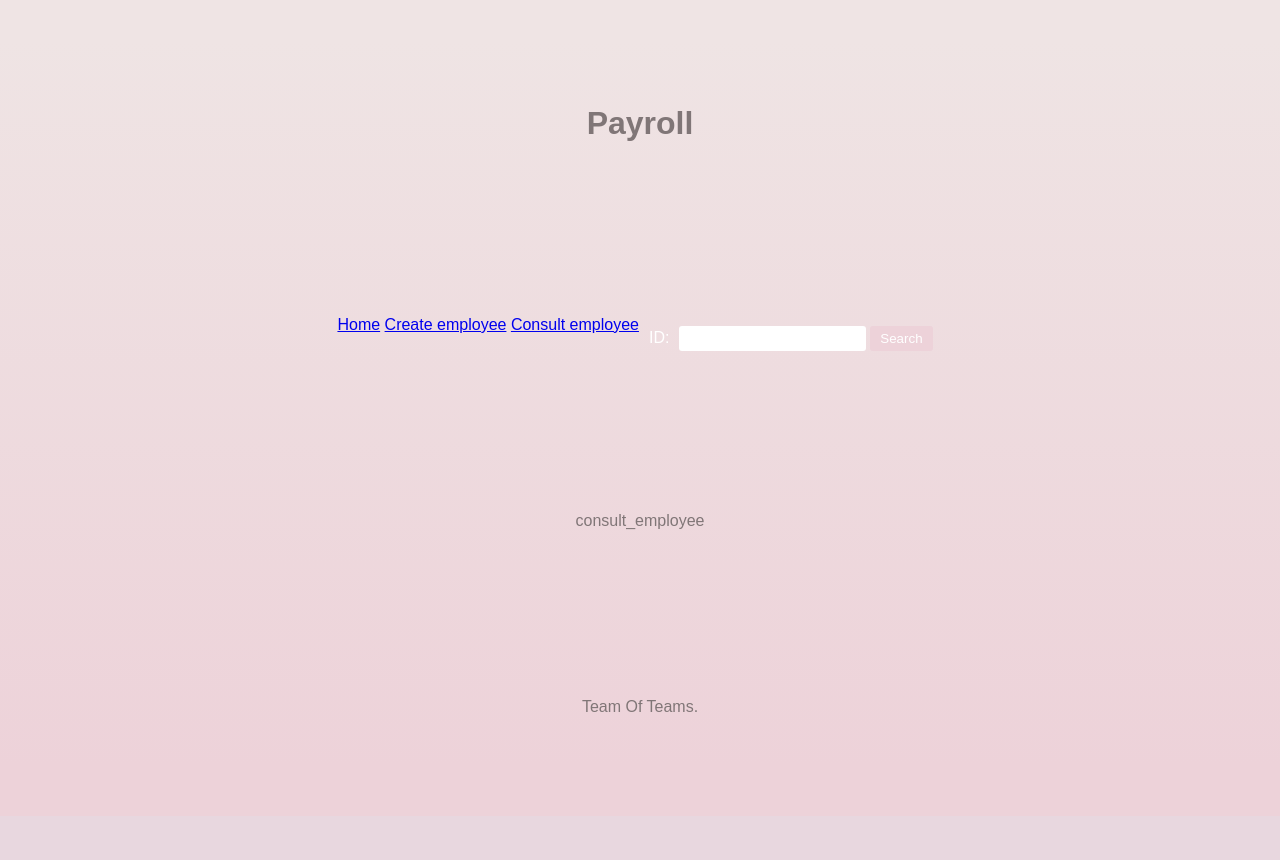
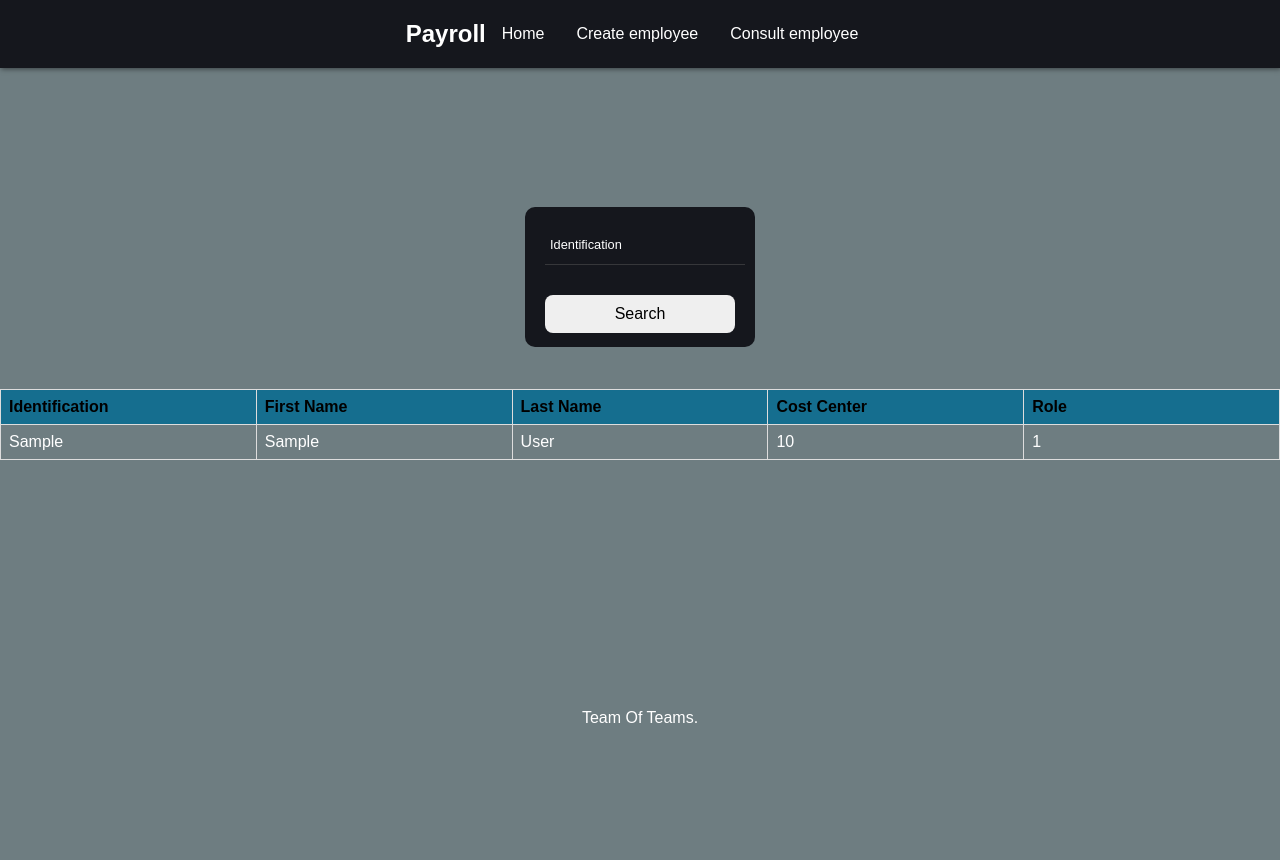
Before and after one commit to jfaponte403/payroll-web-aplication, a PHP site: page /index.php?page=consult_employee in a window 1280 px wide. Before the commit the page ends 712 px from the top, so only its background shows below. Run offline with PHP 8.4, Linux system fonts and the light colour scheme; tables that the repository leaves empty hold one stand-in row (values such as "Sample post").

Commit message:
[Quiles]: I made the adjustment to all the styles of the page and changed the colors

```diff
--- a/assets/css/styles.css
+++ b/assets/css/styles.css
@@ -1,22 +1,38 @@
-body{
+body {
     display: grid;
     place-items: center;
-    height: 100vh;
-    background: linear-gradient(0deg, #edd2d9 6%, #efe4e4 95%);
+    min-height: 100vh;
+    background-color: #6e7d81;
     font-family: Arial, Helvetica, sans-serif;
-    color: #807677;
+    color: white;
+    margin: 0;
+    padding-top: 60px;
 }
 
+/*navbar*/
+.navbar {
+    background-color: #15171d;
+    position: absolute;
+    top: 0;
+    left: 0;
+    right: 0;
+    display: flex;
+    justify-content: center;
+    align-items: center;
+    box-shadow: 1px 1px 5px rgba(0, 0, 0, .5);
+}
 
-.navbar {
-    background-color: #807677;
-    overflow: hidden;
+.header-container {
+    text-align: center;
+}
 
+.header-container > * {
+    display: inline-block;
+    vertical-align: middle;
+    margin: 0 10px;
 }
 
 .navbar a {
-    float: left;
-    display: block;
     color: white;
     text-align: center;
     padding: 14px 16px;
@@ -24,63 +40,143 @@ body{
 }
 
 .navbar a:hover {
-    background-color: #ddd;
-    color: #494949;
+    background-color: #00f0ff;
+    color: #0d3e52;
 }
-
-
-.search {
-    float: right;
-    margin: 10px;
-}
-
-.search form {
-    display: inline-block;
-}
-
-.search label {
-    color: white;
-    margin-right: 5px;
-}
-
-.search input[type="text"] {
-    padding: 5px;
-    border: none;
-    border-radius: 3px;
-}
-
-.search button {
-    background-color: #edd2d9;
-    color: white;
-    border: none;
-    border-radius: 3px;
-    padding: 5px 10px;
-    cursor: pointer;
-}
-
-.search button:hover {
-    background-color: #45a049;
-}
-
-
+/* table of employees */
 .custom-table {
     border-collapse: collapse;
     width: 100%;
-    margin-bottom: 20px;
     border-radius: 10px;
+    table-layout: fixed;
 }
-
 
 .custom-table td, .custom-table th {
     border: 1px solid #dddddd;
     text-align: left;
     padding: 8px;
+    overflow: hidden;
+    white-space: nowrap;
+    text-overflow: ellipsis;
 }
+
 .custom-table th {
-    background-color: #333;
-    color: white;
+    background-color: #156e8f;
+    color: black;
 }
 
 .custom-table .table-row:hover {
-    background-color: #333;
+    background-color: #0d3e52;
 }
+
+
+/* employee search */
+.init {
+    position: relative;
+    width: 190px;
+    height: 100px;
+    padding: 20px;
+    border-radius: 10px;
+    background: #15171d;
+    text-align: center;
+    font-size: .8rem;
+    top: 30px;
+    left: 50%;
+    transform: translateX(-50%);
+
+}
+.form_group {
+    position: relative;
+    --color: #5757577e ;
+}
+.form_input {
+    width: 100%;
+    background: none;
+    color: #706c6c;
+    font-size: 1rem;
+    padding: .6em .3em;
+    border: none;
+    outline: none;
+    border-bottom: 1px solid var(--color);
+}
+.form_input:focus + .form_label, .form_input:not(:placeholder-shown) + .form_label{
+    transform: translateY(-14px) scale(.8);
+    transform-origin: left top;
+    color: #00f0ff;
+}
+.form_label {
+    cursor: pointer;
+    position: absolute;
+    top: 0;
+    left: 5px;
+    transform: translateY(10px);
+    transition: transform .5s, color .3s;
+}
+
+.form_button {
+    position: relative;
+    width: 100%;
+    font-size: 1rem;
+    padding: 10px;
+    margin-top: 30px;
+    border: none;
+    border-radius: .5em;
+}
+
+/*form user*/
+.form-register-user {
+    width: 400px;
+    margin: 30px auto;
+    background: #070707;
+    border-radius: 10px;
+    padding: 20px;
+    box-shadow: 0 0 10px rgba(0, 0, 0, 0.1);
+
+}
+
+.form-register-user span {
+    display: block;
+    text-align: center;
+    font-size: 1.2rem;
+    margin-bottom: 20px;
+}
+
+.form-register-user label {
+    font-weight: bold;
+}
+
+.form-register-user input[type="text"],
+.form-register-user input[type="number"],
+.form-register-user select {
+    width: 100%;
+    padding: 10px;
+    margin-bottom: 15px;
+    border: none;
+    border-bottom: 1px solid #ccc;
+    background: transparent;
+}
+
+.form-register-user button {
+    width: 100%;
+    padding: 10px;
+    background: #15171d;
+    color: white;
+    border: none;
+    border-radius: 5px;
+    cursor: pointer;
+}
+
+.form-register-user button:hover {
+    background: #00f0ff;
+}
+
+
+.form-register-user select {
+    appearance: none;
+    -webkit-appearance: none;
+    -moz-appearance: none;
+    padding-right: 20px;
+    background-image: url('https://cdn2.iconfinder.com/data/icons/line-icons-set/24/dot-down-512.png');
+    background-repeat: no-repeat;
+    background-position: right center;
+}
--- a/index.php
+++ b/index.php
@@ -8,32 +8,42 @@
     if (isset($_GET["page"]) && $_GET["page"] !== "") {
         $pagePath = redirection($_GET["page"]);
     }
+    $searchResults = "";
+    if (isset($_POST['id'])) {
+        $searchResults = $_POST['id'];
+    }
 ?>
+
 
 <!DOCTYPE html>
 <html>
 <head>
     <title>Payroll APP | Team of Teams</title>
-    <link rel="stylesheet" href="assets/css/styles.css">
-    <script src="assets/js/script.js"></script>
+  <link rel="stylesheet" href="assets/css/styles.css">
+<script src="assets/js/script.js"></script>
+
 </head>
 <body>
+
+<nav class="navbar bg-body-tertiary">
 <header>
     <?php include ("templates/header.php") ?>
 </header>
-
-<nav>
     <?php include ("templates/navbar.php") ?>
 </nav>
 
+
+
 <main>
     <section>
+            <div class="table-box">
         <article>
             <?php
-                if (!$pagePath && $pagePath !== false) echo listEmployees();
+                if (!$pagePath && $pagePath !== false) echo listEmployees($searchResults);
                 if ($pagePath) include ($pagePath);
                 if ($pagePath === false) include ($NOT_FOUND_ERROR_PAGE);
             ?>
+            </div>
         </article>
     </section>
 </main>
@@ -41,6 +51,5 @@
 <footer>
     <?php include ("templates/footer.php") ?>
 </footer>
-
 </body>
 </html>
--- a/logic/lists.php
+++ b/logic/lists.php
@@ -13,7 +13,7 @@
         $queryResult = query($sql);
 
         if ($queryResult) {
-            echo '<table border="1">';
+            echo '<table class="custom-table">';
             echo '<tr>';
             echo '<th>Identification</th>';
             echo '<th>First Name</th>';
@@ -23,7 +23,7 @@
             echo '</tr>';
 
             while ($row = mysqli_fetch_assoc($queryResult)) {
-                echo '<tr>';
+                echo '<tr class="table-row">';
                 echo '<td>' . $row['identification'] . '</td>';
                 echo '<td>' . $row['first_name'] . '</td>';
                 echo '<td>' . $row['last_name'] . '</td>';
--- a/pages/consult_employee.php
+++ b/pages/consult_employee.php
@@ -1,2 +1,18 @@
+
+ <div class="init">
+   <form action="" method="post" class= "search">
+   <div class="form_group">
+        <input type="text" name="id" id="id" class="form_input" placeholder=" ">
+        <label class="form_label" for="id">Identification</label>
+      </div>
+        <button type="submit" name="search" class="form_button">Search</button>
+    </form>
+    </div>
+</br>
+</br>
+</br>
+</br>
+
 <?php
-  echo "consult_employee";
+listEmployees($searchResults);
+?>
--- a/templates/navbar.php
+++ b/templates/navbar.php
@@ -2,8 +2,3 @@
     <a href="index.php">Home</a>
     <a href="index.php?page=form_employee">Create employee</a>
     <a href="index.php?page=consult_employee">Consult employee</a>
-   <form action="" method="post" class= "search">
-     <label for="id">ID:</label>
-        <input type="text" name="id" id="id">
-        <button type="submit" name="search">Search</button>
-    </form>
```
